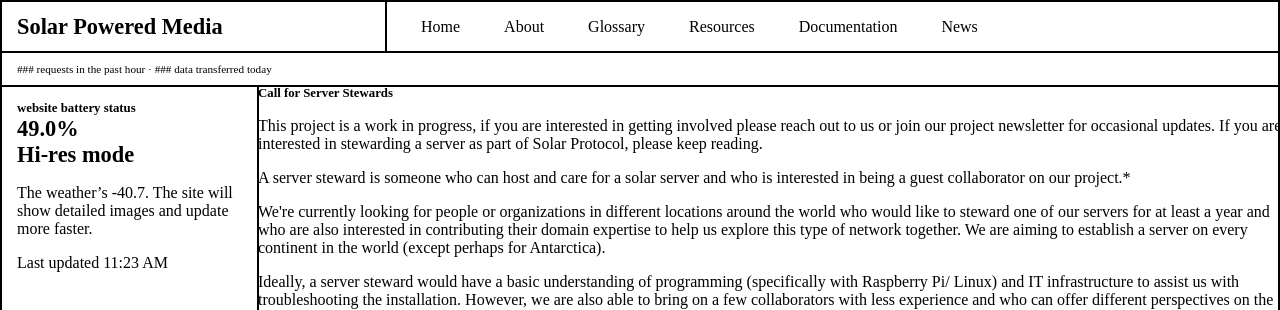
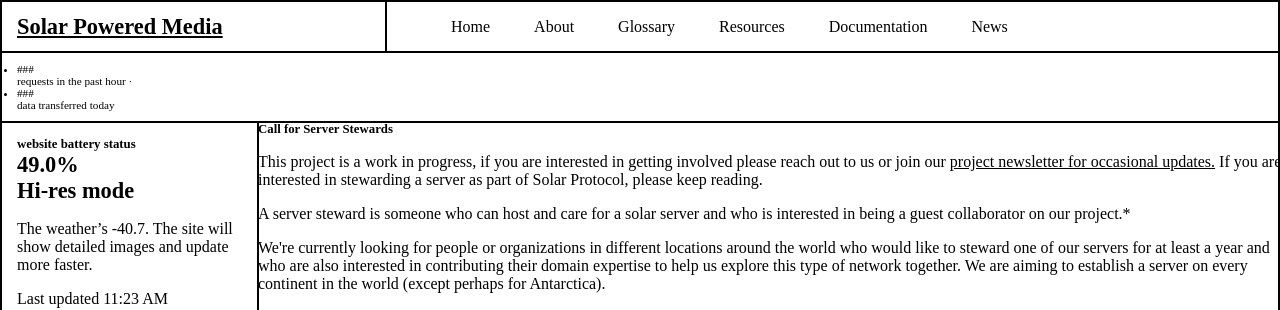
Before and after one commit to tegacodes/solar-server, a PHP site: page /call.html in a window 1280 px wide. Shown: the top 310 px of the page. Run offline with PHP 8.4, Linux system fonts and the light colour scheme; some web fonts are replaced.

Commit message:
updating css

```diff
--- a/frontend/style-large.css
+++ b/frontend/style-large.css
@@ -10,7 +10,7 @@
 }
 
 a:link {
-text-decoration: none;
+text-decoration: underline;
 color:inherit;
 }
 
@@ -29,13 +29,23 @@
 color:inherit;
 }
 
-li {
+.nav li {
   display: inline;
 }
 
-li > *{
+.nav li > *{
   display: inline;
 }
+
+.nav a {
+  text-decoration: none;
+}
+
+h1.header-menu{
+  text-decoration: none;
+}
+
+
 
 ul {
   padding: 0;
@@ -78,6 +88,10 @@
   background: black;
   color: white;
 }
+ul {
+  padding-left: 30px;
+}
+
 
 /* individual boxes grid position */
 
```
